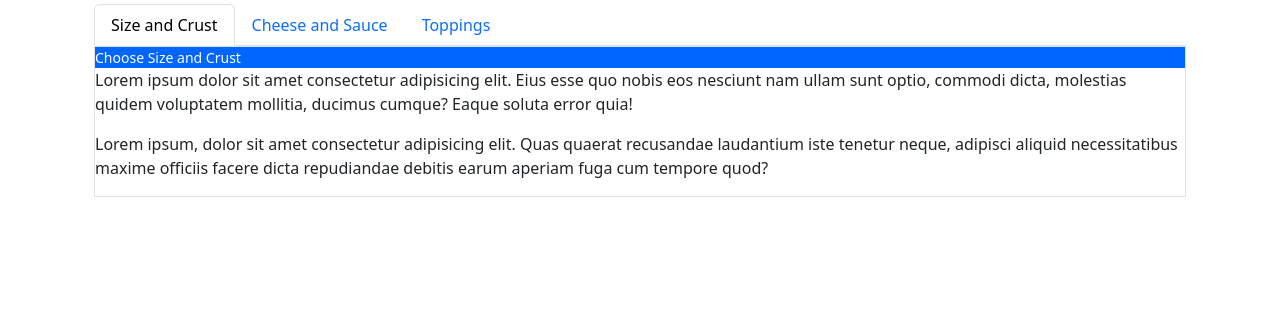
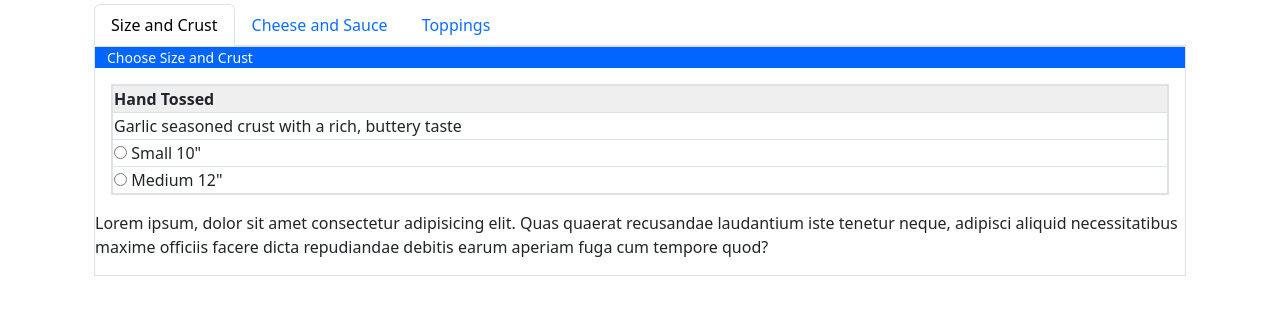
Before and after one commit to KyleSowers/codeup-web-exercises, a plain HTML site: page order-pizza.html in a window 1280 px wide. Shown: the part 444-758 px from the top of the page. Drawn offline with nearby package versions, Linux system fonts and the light colour scheme.

Commit message:
Fixed inner tab content table, will complete the rest of the tab portion tables next -KS

```diff
--- a/css/order-pizza.css
+++ b/css/order-pizza.css
@@ -25,3 +25,12 @@
     color: #fff;
     font-size: 14px;
 }
+
+.top-table-row {
+    background-color: #efefef;
+
+}
+
+table {
+   width: 100%
+}
--- a/order-pizza.html
+++ b/order-pizza.html
@@ -56,24 +56,39 @@
                     </li>
                 </ul>
                 <div class="tab-content border">
-                    <div class="blue-title-box ">Choose Size and Crust</div>
                     <div class="tab-pane active" id="tab1" role="tabpanel">
-                        <p>Lorem ipsum dolor sit amet consectetur adipisicing elit. Eius esse quo nobis eos nesciunt nam
-                            ullam sunt optio, commodi dicta, molestias quidem voluptatem mollitia, ducimus cumque? Eaque
-                            soluta error quia!</p>
+                        <div class=" container blue-title-box">Choose Size and Crust</div>
+                        <div class="d-flex border m-3">
+                            <table>
+                                <tr class="top-table-row ">
+                                    <th class="border">Hand Tossed</th>
+                                </tr>
+                                <tr>
+                                    <td class="border">Garlic seasoned crust with a rich, buttery taste</td>
+                                </tr>
+                                <tr>
+                                    <td class="border">   <input type="radio">  Small 10"</td>
+                                </tr>
+                                <tr>
+                                    <td class="border">   <input type="radio">  Medium 12"</td>
+                                </tr>
+                            </table>
+                        </div>
                         <p>Lorem ipsum, dolor sit amet consectetur adipisicing elit. Quas quaerat recusandae laudantium iste
                             tenetur neque, adipisci aliquid necessitatibus maxime officiis facere dicta repudiandae debitis
                             earum aperiam fuga cum tempore quod?</p>
                     </div>
                     <div class="tab-pane" id="tab2" role="tabpanel">
-                        <p>Lorem ipsum dolor sit amet consectetur, adipisicing elit. Hic pariatur in, corporis dolores
-                            accusamus, reprehenderit, accusantium suscipit aliquid quia ipsa dicta expedita magni amet
-                            quibusdam inventore praesentium incidunt. Porro, corrupti.</p>
+                        <div class="blue-title-box ">Choose Size and Crust</div>
+                            <div class="top-table">
+
+                            </div>
                         <p>Lorem ipsum dolor, sit amet consectetur adipisicing elit. Enim explicabo voluptates nulla ullam
                             totam consequatur, et, aliquam voluptatibus sequi libero nesciunt tenetur dolor recusandae
                             asperiores molestias. Veniam laboriosam repellat impedit?</p>
                     </div>
                     <div class="tab-pane" id="tab3" role="tabpanel">
+                        <div class="blue-title-box ">Choose Size and Crust</div>
                         <p>Lorem ipsum dolor sit amet consectetur adipisicing elit. Voluptates modi iure quia cum est
                             voluptas, praesentium consectetur sed commodi tenetur velit animi quibusdam dolorem distinctio
                             dolor beatae quasi sint recusandae.</p>
```
